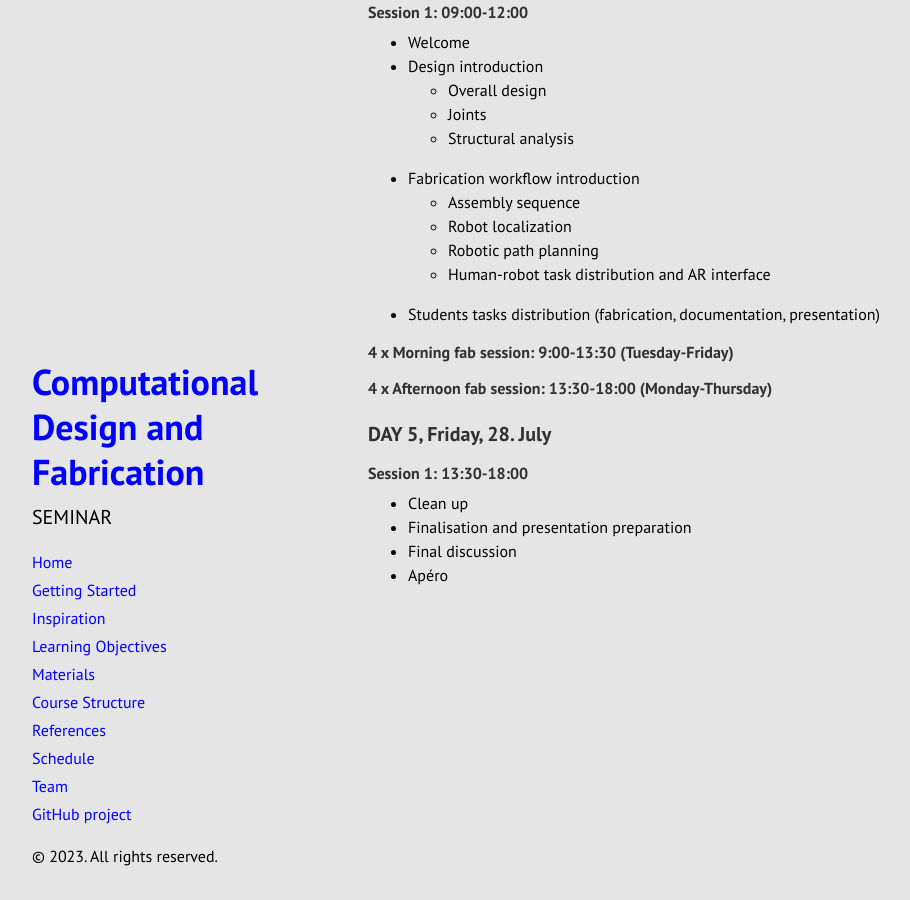
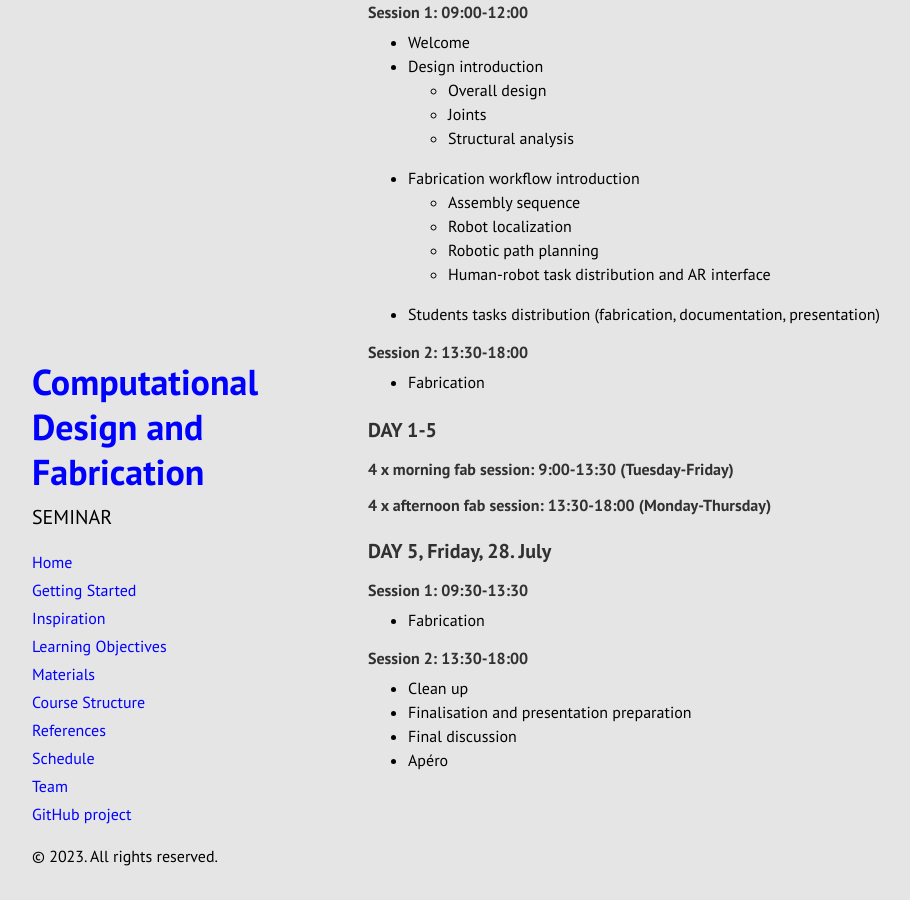
Before and after one commit to jckenny59/cdf_2023, a Jekyll site: the page built from docs/schedule.md, in a window 1280 px wide and 900 px high, scrolled down 2026 px. Shown: the whole window, without its empty margins (0-910 px from the left). Built offline with Jekyll 4.4.1, drawn with Linux system fonts in a browser that asks for light colours; Markdown is read by kramdown in place of the engine named in the settings.

Commit message:
Update schedule.md

```diff
--- a/docs/schedule.md
+++ b/docs/schedule.md
@@ -88,11 +88,19 @@ Time: 09:00-18:00
     * Human-robot task distribution and AR interface
 * Students tasks distribution (fabrication, documentation, presentation)
 
-#### 4 x Morning fab session: 9:00-13:30 (Tuesday-Friday)
-#### 4 x Afternoon fab session: 13:30-18:00 (Monday-Thursday)
+#### Session 2: 13:30-18:00
+* Fabrication
+
+### DAY 1-5
+
+#### 4 x morning fab session: 9:00-13:30 (Tuesday-Friday)
+#### 4 x afternoon fab session: 13:30-18:00 (Monday-Thursday)
 
 ### DAY 5, Friday, 28. July
-#### Session 1: 13:30-18:00
+#### Session 1: 09:30-13:30
+* Fabrication
+
+#### Session 2: 13:30-18:00
 * Clean up
 * Finalisation and presentation preparation
 * Final discussion
```
